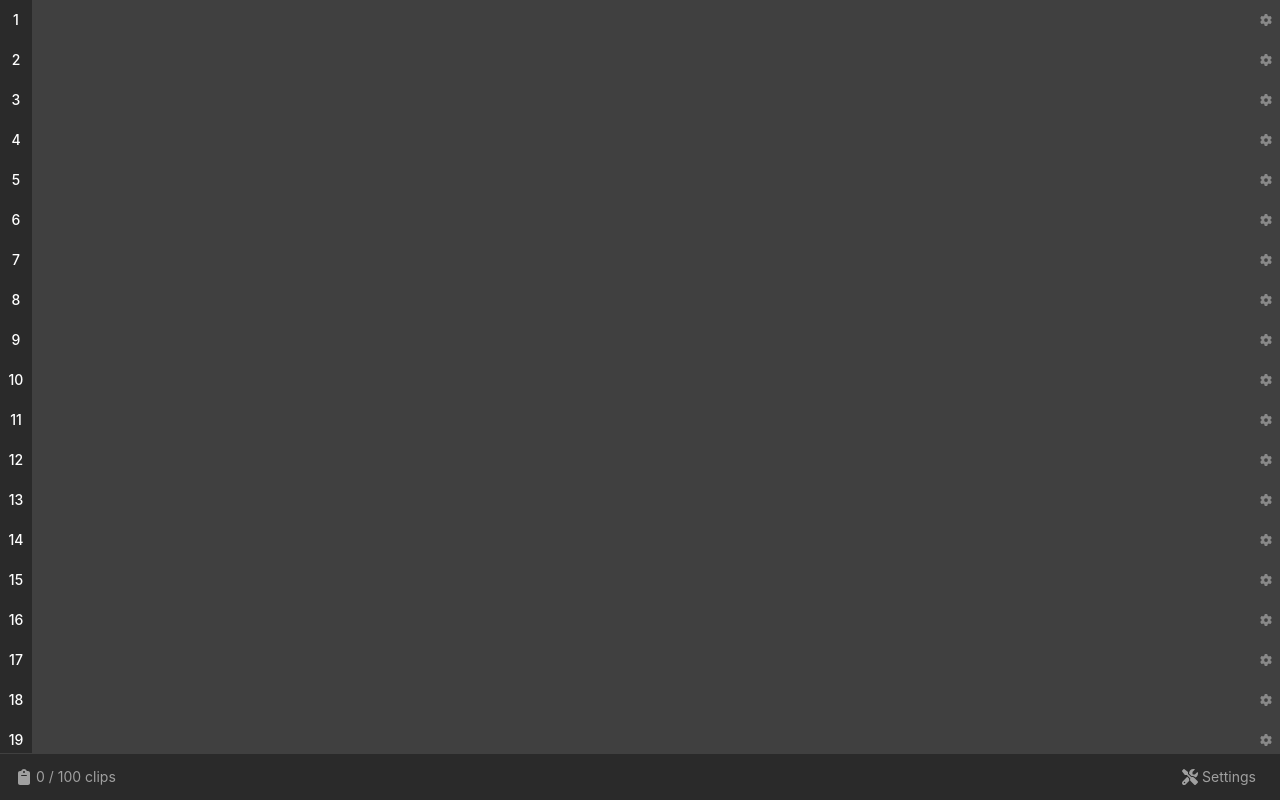
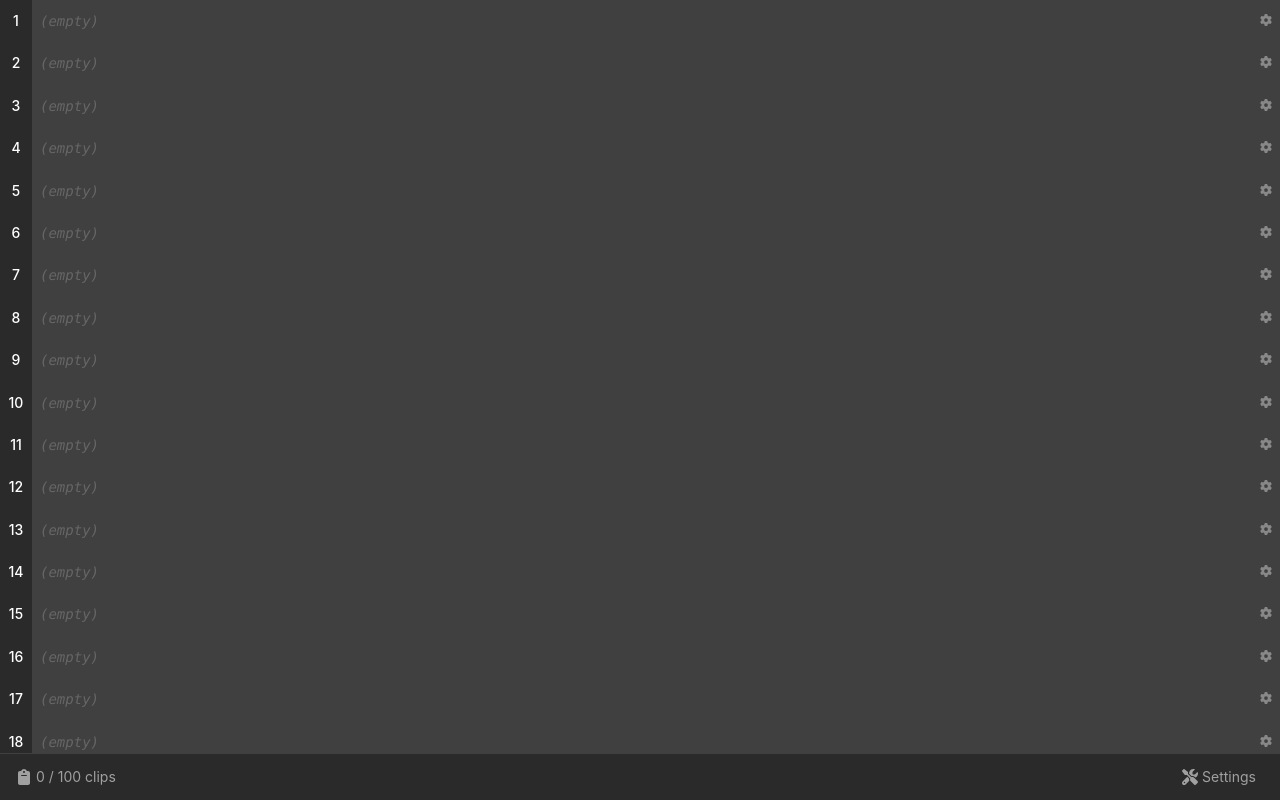
Before and after one commit to dantheuber/clipless, a React (Vite) app in the folder src/renderer/: page / in a window 1280 px wide. Built offline with nearby package versions, Linux system fonts and the light colour scheme.

Commit message:
allow text clips to be modified

```diff
--- a/src/renderer/src/components/clips/Clip.module.css
+++ b/src/renderer/src/components/clips/Clip.module.css
@@ -6,7 +6,7 @@
 
 .clipRow {
   display: flex;
-  align-items: center;
+  align-items: flex-start;
   background-color: #404040;
   width: 100%;
   min-width: 0;
@@ -28,7 +28,7 @@
 .rowNumber {
   flex-shrink: 0;
   width: 2rem;
-  height: 2.5rem;
+  min-height: 2.5rem;
   display: flex;
   align-items: center;
   justify-content: center;
@@ -38,6 +38,7 @@
   font-weight: 500;
   cursor: pointer;
   transition: background-color 0.15s ease-in-out;
+  align-self: stretch;
 }
 
 .rowNumber.light {
@@ -60,13 +61,16 @@
 
 .contentArea {
   flex: 1;
-  padding: 0.25rem .5rem;
+  padding: 0.625rem .5rem;
   color: #ffffff;
   font-size: 0.875rem;
   font-family: ui-monospace, SFMono-Regular, 'SF Mono', Menlo, Consolas, 'Liberation Mono', monospace;
   white-space: nowrap;
   overflow: hidden;
   text-overflow: ellipsis;
+  min-height: 1.25rem;
+  display: flex;
+  align-items: center;
 }
 
 .contentArea.light {
@@ -342,3 +346,70 @@
 .popoverSize.light {
   color: #666666;
 }
+
+/* Inline text editing styles */
+.editableText {
+  cursor: pointer;
+  transition: background-color 0.15s ease-in-out;
+  padding: 0.125rem 0.25rem;
+  border-radius: 0.25rem;
+  margin: -0.125rem -0.25rem;
+}
+
+.editableText:hover {
+  background-color: rgba(255, 255, 255, 0.1);
+}
+
+.editableText.light:hover {
+  background-color: rgba(0, 0, 0, 0.1);
+}
+
+.textEditor {
+  background: transparent;
+  border: 1px solid #404040;
+  border-radius: 0.25rem;
+  color: inherit;
+  font-family: inherit;
+  font-size: inherit;
+  padding: 0.125rem 0.25rem;
+  margin: -0.125rem -0.25rem;
+  width: calc(100% + 0.5rem);
+  outline: none;
+  transition: border-color 0.15s ease-in-out;
+}
+
+.textEditor:focus {
+  border-color: #606060;
+  box-shadow: none;
+}
+
+.textEditor.light {
+  border-color: #d0d0d0;
+}
+
+.textEditor.light:focus {
+  border-color: #a0a0a0;
+}
+
+.emptyText {
+  color: #666666;
+  font-style: italic;
+  cursor: default !important;
+}
+
+.emptyText.light {
+  color: #999999;
+}
+
+.emptyText:hover {
+  background-color: transparent !important;
+}
+
+.textEditorWrapper {
+  width: 100%;
+  align-self: flex-start;
+}
+
+.textEditorWrapper .textEditor {
+  display: block;
+}
--- a/src/renderer/src/components/clips/Clip.tsx
+++ b/src/renderer/src/components/clips/Clip.tsx
@@ -1,4 +1,4 @@
-import { useRef } from 'react';
+import { useRef, useState, useEffect, useCallback } from 'react';
 import classNames from 'classnames';
 import { ClipItem, useClips } from '../../providers/clips';
 import { useTheme } from '../../providers/theme';
@@ -11,9 +11,83 @@ interface ClipProps {
 }
 
 export const Clip = ({ clip, index }: ClipProps): React.JSX.Element => {
-  const { copyClipToClipboard, clipCopyIndex } = useClips();
+  const { copyClipToClipboard, clipCopyIndex, updateClip } = useClips();
   const { isLight } = useTheme();
   const popoverRef = useRef<HTMLDivElement>(null);
+
+  // State for inline editing
+  const [isEditing, setIsEditing] = useState(false);
+  const [editValue, setEditValue] = useState('');
+  const debounceRef = useRef<NodeJS.Timeout | null>(null);
+  const textareaRef = useRef<HTMLTextAreaElement>(null);
+
+  // Auto-resize textarea
+  useEffect(() => {
+    if (isEditing && textareaRef.current) {
+      const textarea = textareaRef.current;
+      textarea.style.height = 'auto';
+      textarea.style.height = `${textarea.scrollHeight}px`;
+    }
+  }, [isEditing, editValue]);
+
+  // Debounced update function
+  const debouncedUpdate = useCallback((newContent: string) => {
+    if (debounceRef.current) {
+      clearTimeout(debounceRef.current);
+    }
+
+    debounceRef.current = setTimeout(() => {
+      if (newContent !== clip.content) {
+        updateClip(index, { ...clip, content: newContent });
+      }
+    }, 500); // 500ms debounce
+  }, [clip, index, updateClip]);
+
+  // Clean up timeout on unmount
+  useEffect(() => {
+    return () => {
+      if (debounceRef.current) {
+        clearTimeout(debounceRef.current);
+      }
+    };
+  }, []);
+
+  const handleTextClick = () => {
+    if (clip.type === 'text' && clip.content.trim() !== '') {
+      setIsEditing(true);
+      setEditValue(clip.content);
+    }
+  };
+
+  const handleTextChange = (e: React.ChangeEvent<HTMLTextAreaElement>) => {
+    const newValue = e.target.value;
+    setEditValue(newValue);
+    debouncedUpdate(newValue);
+  };
+
+  const handleTextBlur = () => {
+    setIsEditing(false);
+    // Force immediate update on blur if there are pending changes
+    if (debounceRef.current) {
+      clearTimeout(debounceRef.current);
+      if (editValue !== clip.content) {
+        updateClip(index, { ...clip, content: editValue });
+      }
+    }
+  };
+
+  const handleTextKeyDown = (e: React.KeyboardEvent<HTMLTextAreaElement>) => {
+    if (e.key === 'Enter' && !e.shiftKey) {
+      e.preventDefault();
+      handleTextBlur();
+    } else if (e.key === 'Escape') {
+      setEditValue(clip.content); // Reset to original value
+      setIsEditing(false);
+      if (debounceRef.current) {
+        clearTimeout(debounceRef.current);
+      }
+    }
+  };
 
   const handleRowNumberClick = async () => {
     await copyClipToClipboard(index);
@@ -63,7 +137,41 @@ export const Clip = ({ clip, index }: ClipProps): React.JSX.Element => {
   const renderClipContent = () => {
     switch (clip.type) {
       case 'text':
-        return <span>{clip.content}</span>;
+        if (isEditing) {
+          return (
+            <div className={styles.textEditorWrapper}>
+              <textarea
+                ref={textareaRef}
+                value={editValue}
+                onChange={handleTextChange}
+                onBlur={handleTextBlur}
+                onKeyDown={handleTextKeyDown}
+                className={classNames(styles.textEditor, { [styles.light]: isLight })}
+                autoFocus
+                rows={1}
+                style={{
+                  resize: 'none',
+                  minHeight: '1.2em',
+                  overflow: 'hidden'
+                }}
+              />
+            </div>
+          );
+        } else {
+          return (
+            <span
+              onClick={handleTextClick}
+              className={classNames(
+                styles.editableText,
+                { [styles.light]: isLight },
+                { [styles.emptyText]: clip.content.trim() === '' }
+              )}
+              title={clip.content.trim() === '' ? 'Empty clip' : 'Click to edit'}
+            >
+              {clip.content.trim() === '' ? '(empty)' : clip.content}
+            </span>
+          );
+        }
       case 'html':
         return (
           <div>
--- a/src/renderer/src/components/clips/ClipOptions.module.css
+++ b/src/renderer/src/components/clips/ClipOptions.module.css
@@ -13,6 +13,7 @@
   padding: 1px;
   display: flex;
   height: 2.5rem;
+  min-height: 2.5rem;
   gap: 2px;
   z-index: 1000;
   animation: slideLeft 0.15s ease-out;
@@ -45,6 +46,7 @@
   justify-content: center;
   width: 32px;
   height: 2.5rem;
+  min-height: 2.5rem;
   transition: all 0.2s ease;
   font-size: 14px;
 }
@@ -94,8 +96,10 @@
   justify-content: center;
   width: 28px;
   height: 2.5rem;
+  min-height: 2.5rem;
   transition: all 0.2s ease;
   font-size: 12px;
+  align-self: flex-start;
 }
 
 .toggleButton.light {
--- a/src/renderer/src/providers/clips.tsx
+++ b/src/renderer/src/providers/clips.tsx
@@ -100,6 +100,7 @@ export type ClipsContextType = {
   copyClipToClipboard: (index: number) => Promise<void>;
   clipCopyIndex: number|null;
   emptyClip: (index: number) => void;
+  updateClip: (index: number, updatedClip: ClipItem) => void;
   setMaxClips: React.Dispatch<React.SetStateAction<number>>;
   maxClips: number;
 };
@@ -255,6 +256,18 @@ export const ClipsProvider = ({ children }: { children: React.ReactNode }) => {
     newClips[index] = createEmptyClip(); // replace the clip at the specified index
     setClips(newClips);
   }, [clips, setClips]);
+
+  /**
+   * Update a clip at the specified index with new content
+   * @param index the index of the clip to update
+   * @param updatedClip the updated clip content
+   */
+  const updateClip = useCallback((index: number, updatedClip: ClipItem): void => {
+    const newClips = [...clips];
+    newClips[index] = updatedClip;
+    setClips(newClips);
+  }, [clips, setClips]);
+
   /**
    * Toggle the lock state of a clip at the specified index.
    * If the clip is locked, it will be unlocked, and vice versa.
@@ -567,6 +580,7 @@ export const ClipsProvider = ({ children }: { children: React.ReactNode }) => {
     setClips,
     getClip,
     emptyClip,
+    updateClip,
     // clip locking
     toggleClipLock,
     isClipLocked,
@@ -579,7 +593,7 @@ export const ClipsProvider = ({ children }: { children: React.ReactNode }) => {
     setMaxClips,
     maxClips,
   }),
-  [clips, setClips, getClip, toggleClipLock, isClipLocked, clipboardUpdated, readCurrentClipboard, copyClipToClipboard, setMaxClips, maxClips]);
+  [clips, setClips, getClip, emptyClip, updateClip, toggleClipLock, isClipLocked, clipboardUpdated, readCurrentClipboard, copyClipToClipboard, clipCopyIndex, setMaxClips, maxClips]);
 
   return (
     <ClipsContext.Provider value={providerValue}>
```
